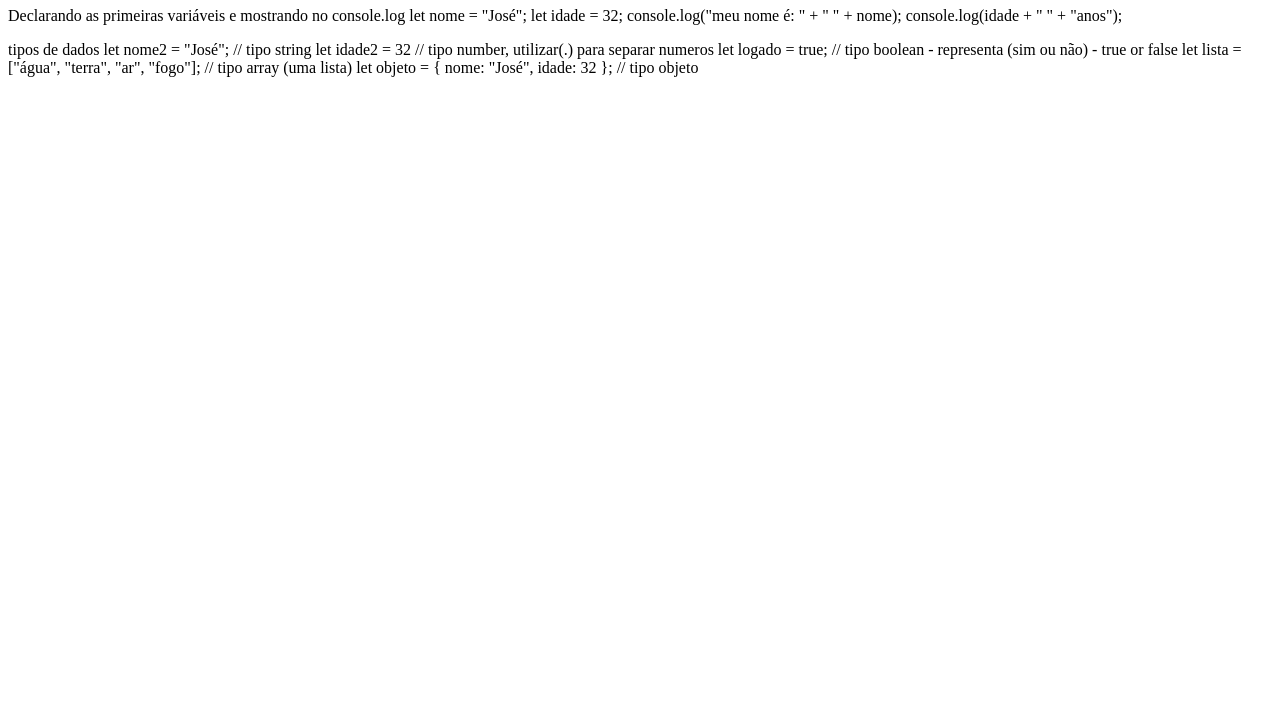
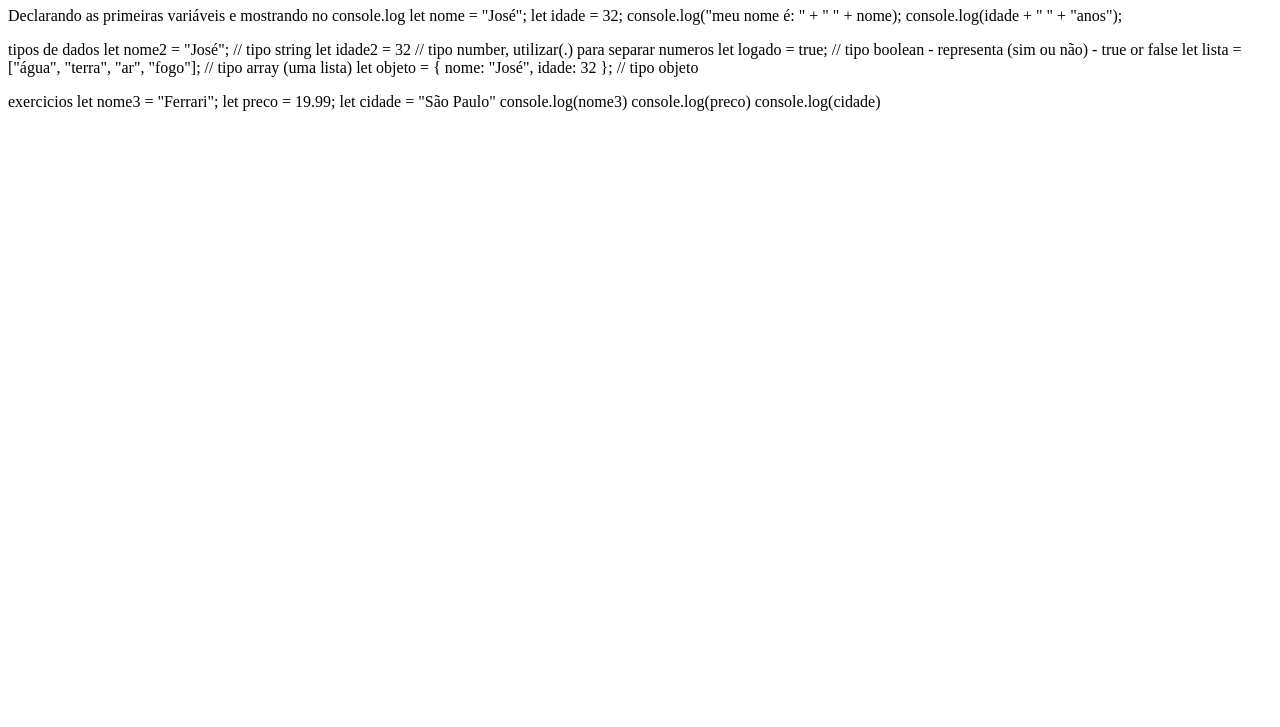
Before and after one commit to j-adenilson/javascript, a plain HTML site: page index.html in a window 1280 px wide. Shown: the part 73-800 px from the top of the page. Drawn offline with Linux system fonts and the light colour scheme.

Commit message:
exercicios

```diff
--- a/assets/js/script.js
+++ b/assets/js/script.js
@@ -13,4 +13,10 @@ let objeto = {
     idade: 32
     }; // tipo objeto
 
-console.log(typeof objeto)
+let nome3 = "Ferrari";
+let preco = 19.99;
+let cidade = "São Paulo"
+
+console.log(nome3)
+console.log(preco)
+console.log(cidade)
--- a/index.html
+++ b/index.html
@@ -35,6 +35,19 @@ let objeto = {
     </p>
 </div>
 
+<div>
+    <p>exercicios
+
+        let nome3 = "Ferrari";
+let preco = 19.99;
+let cidade = "São Paulo"
+
+console.log(nome3)
+console.log(preco)
+console.log(cidade)
+    </p>
+</div>
+
 
 <script src="assets/js/script.js"></script><!-- adicionando javascipt a pagina html-->
 </body>
```
